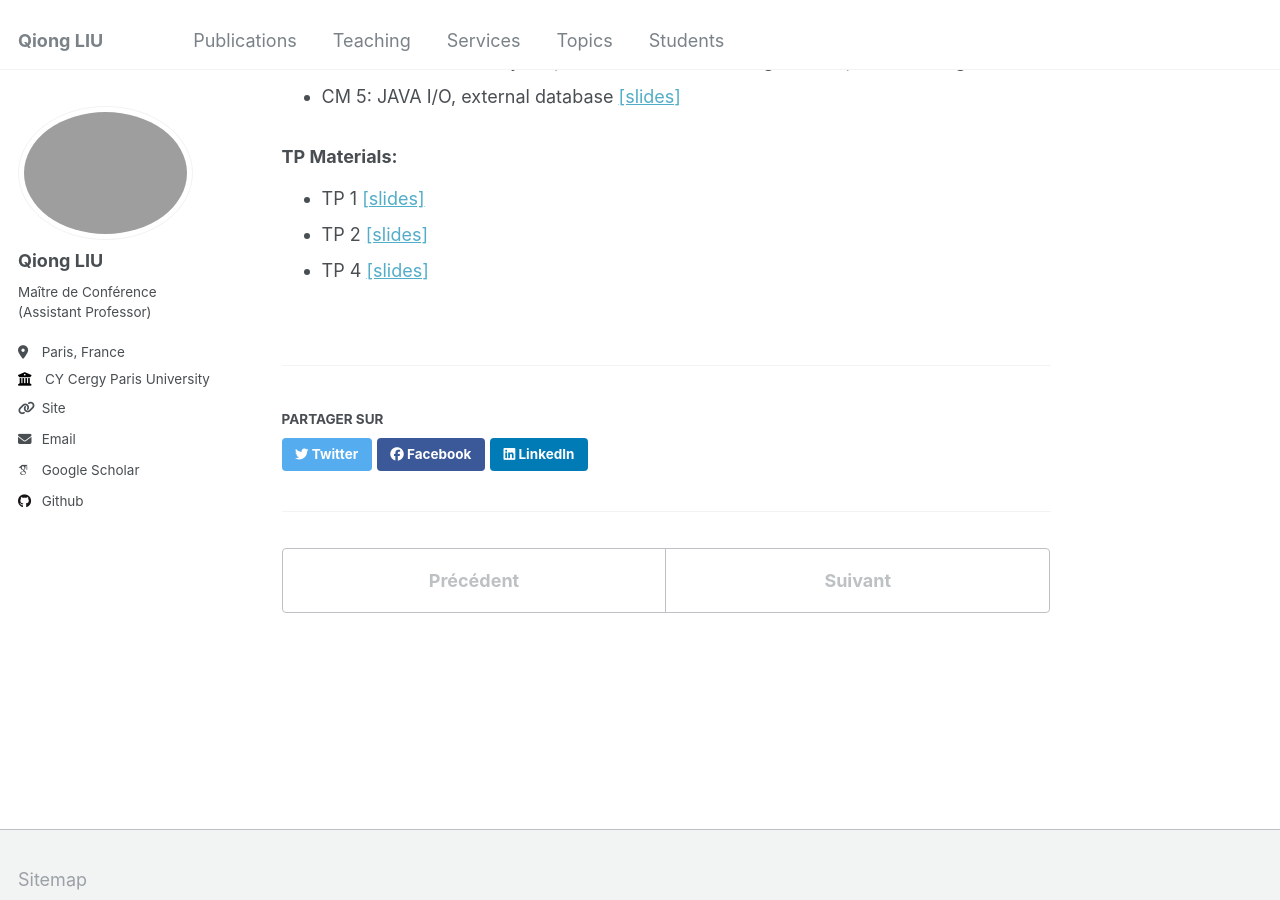
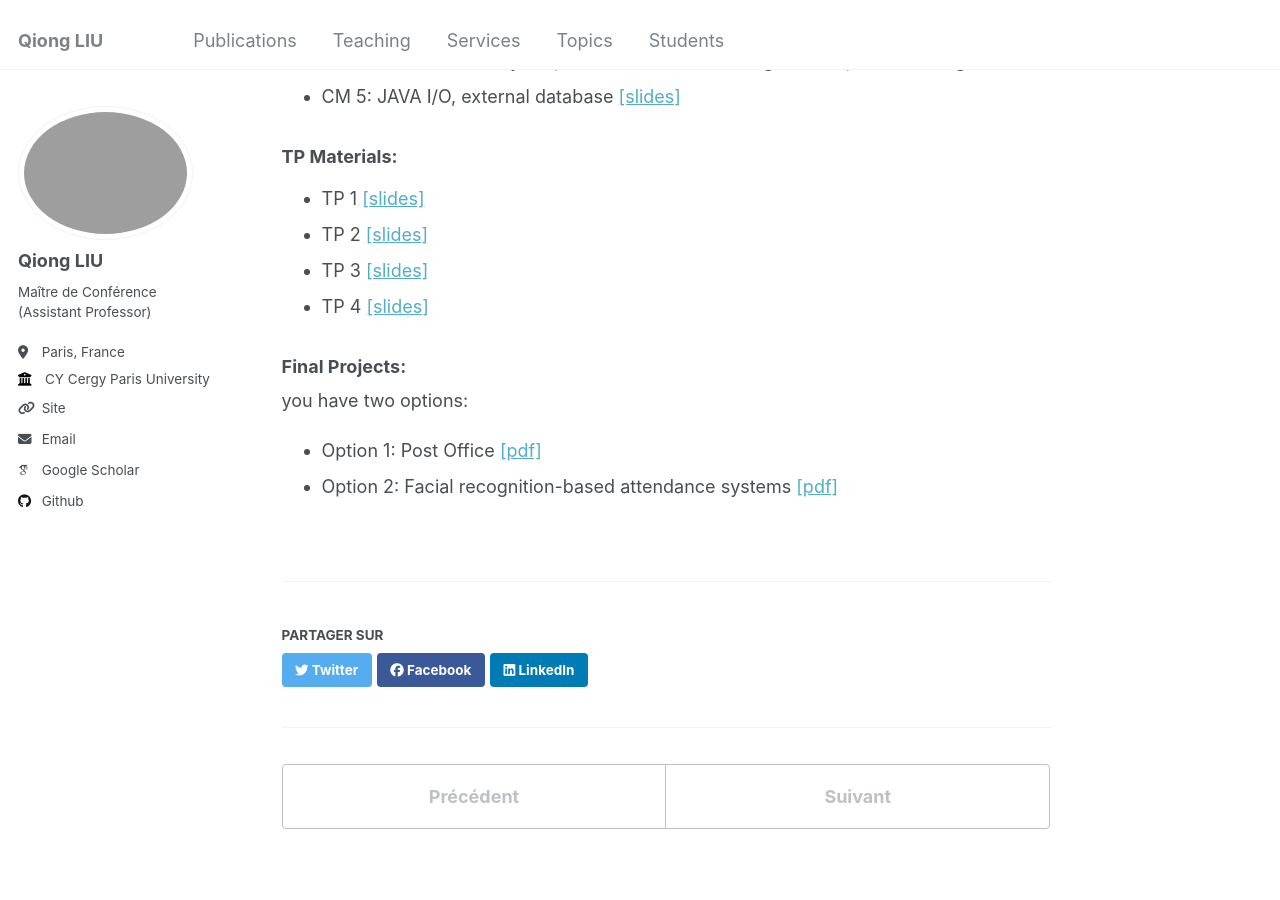
Before and after one commit to evesiphus/evesiphus.github.io, a Jekyll site: the page built from _teaching/2024-fall-java.md, in a window 1280 px wide and 900 px high, scrolled down 460 px. Built offline with Jekyll 4.4.1, drawn with Linux system fonts in a browser that asks for light colours; some web fonts are replaced.

Commit message:
Update 2024-fall-java.md

```diff
--- a/_teaching/2024-fall-java.md
+++ b/_teaching/2024-fall-java.md
@@ -24,4 +24,10 @@ hours: "64h (CM+TP)"
 ### TP Materials:
 - TP 1 [[slides]](https://evesiphus.github.io/assets/teaching/java/Java_TP1.pdf)
 - TP 2 [[slides]](https://evesiphus.github.io/assets/teaching/java/Java_Lab2.pdf)
+- TP 3 [[slides]](https://evesiphus.github.io/assets/teaching/java/Java_tp3.pdf)
 - TP 4 [[slides]](https://evesiphus.github.io/assets/teaching/java/Java_tp4.pdf)
+
+### Final Projects:
+you have two options:
+- Option 1: Post Office [[pdf]](https://evesiphus.github.io/assets/teaching/java/Java_project_1.pdf)
+- Option 2: Facial recognition-based attendance systems [[pdf]](https://evesiphus.github.io/assets/teaching/java/Java_project_2.pdf)
```
